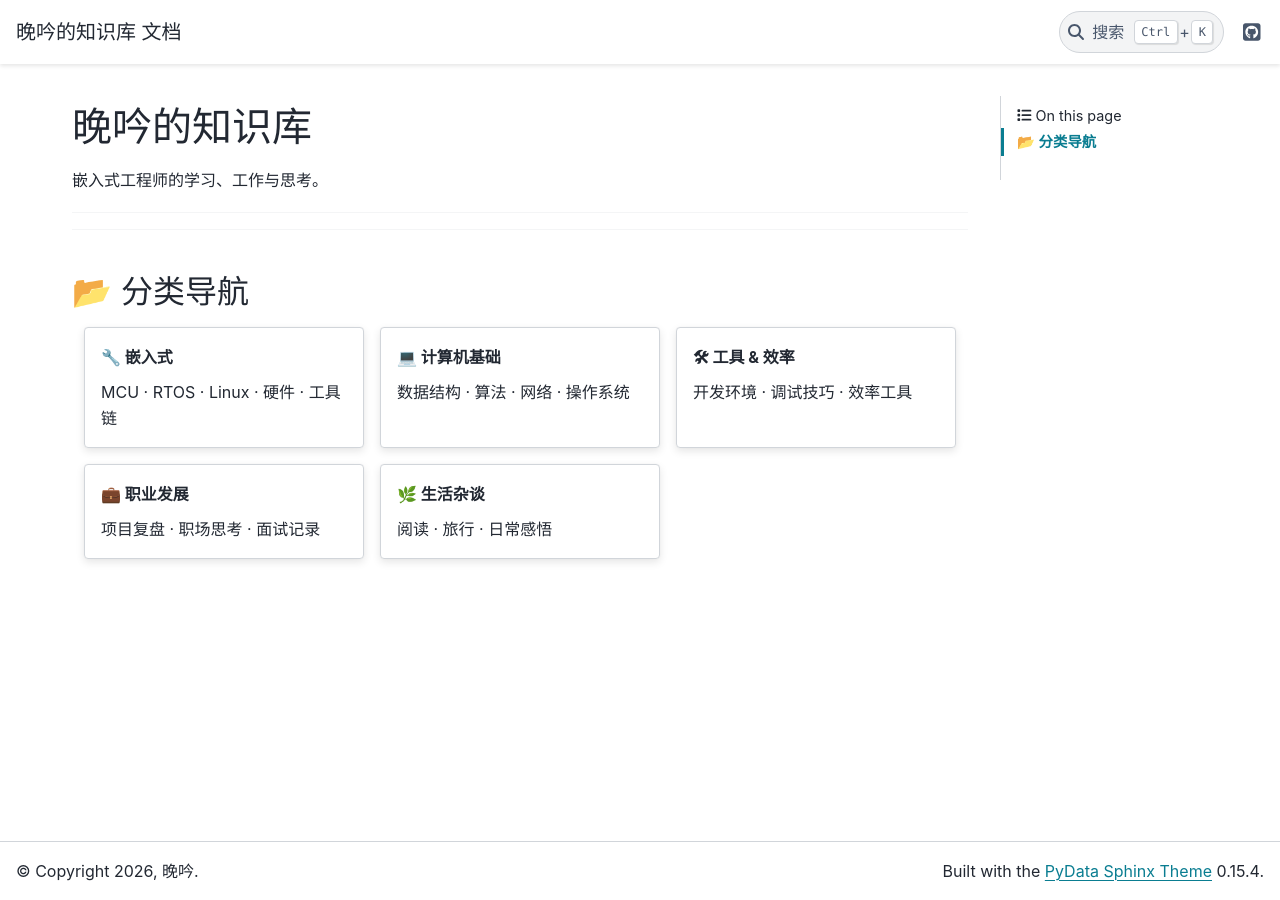
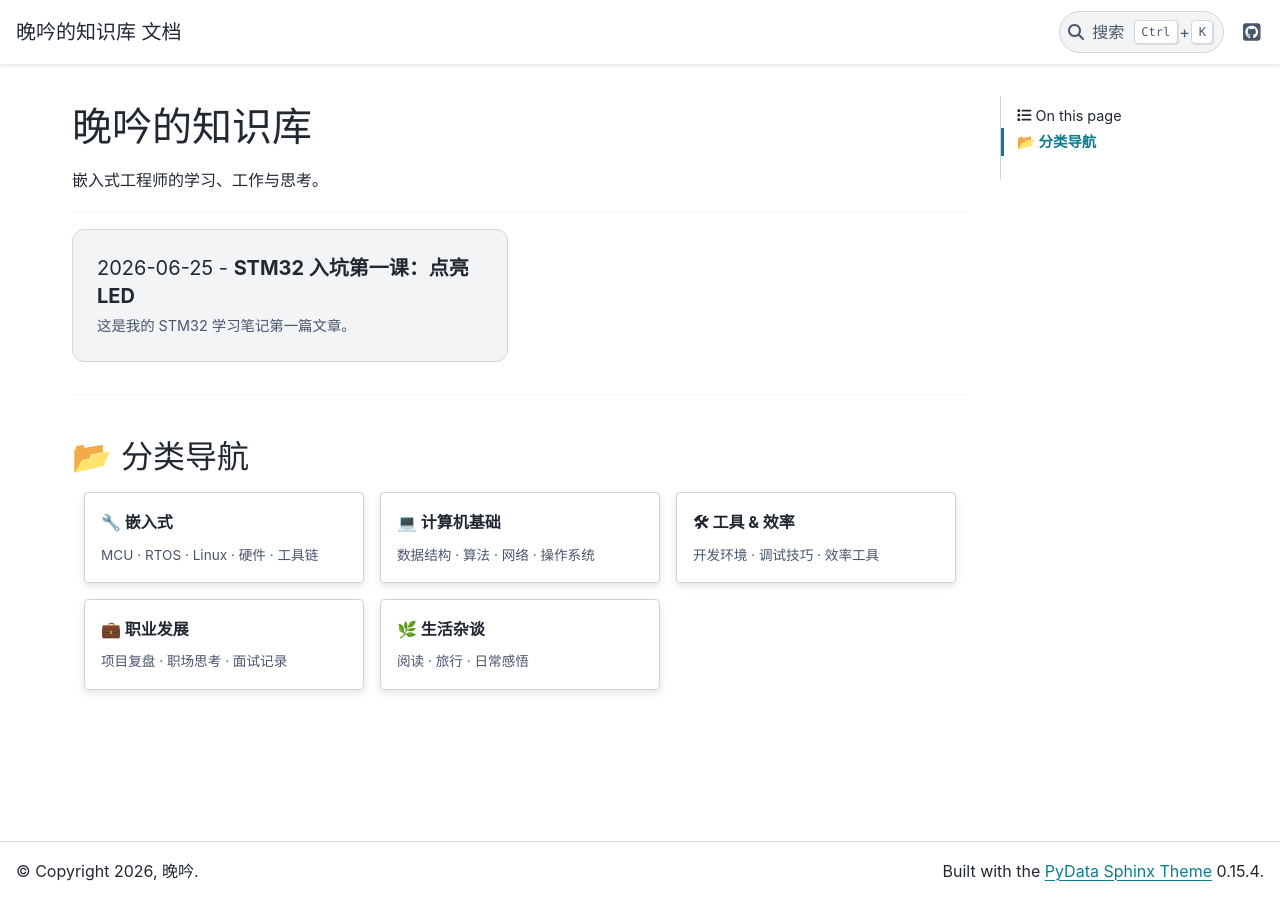
Before and after one commit to Qznkzs/knowledgesystem.github.io, a Sphinx documentation site: the page built from source/index.md, in a window 1280 px wide. Built offline with Sphinx 7.4.7 and the PyData theme 0.15.4, drawn with Linux system fonts in a browser that asks for light colours.

Commit message:
fix: adapt CSS to ABlog default HTML output, add post directive to sample

````diff
--- a/source/_static/custom.css
+++ b/source/_static/custom.css
@@ -2,16 +2,18 @@
    个人知识库自定义样式
    ================================================================ */
 
-/* -- 博客卡片网格 ------------------------------------------------- */
-.blog-card-grid {
+/* -- 博客卡片网格（ABlog 默认 postlist 容器） ---------------------- */
+ul.postlist {
   display: grid;
   grid-template-columns: repeat(auto-fill, minmax(320px, 1fr));
   gap: 1.5rem;
   margin: 1rem 0 2rem;
+  padding: 0;
+  list-style: none;
 }
 
-/* -- 单张博客卡片 ------------------------------------------------- */
-.blog-card {
+/* -- 单篇博客文章卡片 ---------------------------------------------- */
+li.ablog-post {
   background: var(--pst-color-surface);
   border: 1px solid var(--pst-color-border);
   border-radius: 12px;
@@ -21,52 +23,30 @@
   flex-direction: column;
 }
 
-.blog-card:hover {
+li.ablog-post:hover {
   box-shadow: 0 4px 20px rgba(0, 0, 0, 0.1);
   transform: translateY(-2px);
 }
 
-/* -- 卡片标题 ----------------------------------------------------- */
-.blog-card-title {
-  font-size: 1.2rem;
-  margin: 0 0 0.5rem;
+/* -- 文章标题 ----------------------------------------------------- */
+p.ablog-post-title {
+  font-size: 1.1rem;
   line-height: 1.4;
+  margin-bottom: 0.25rem;
 }
 
-.blog-card-title a {
+p.ablog-post-title a {
   color: var(--pst-color-text-base);
   text-decoration: none;
+  font-weight: 600;
 }
 
-.blog-card-title a:hover {
+p.ablog-post-title a:hover {
   color: var(--pst-color-link);
 }
 
-/* -- 卡片元信息（日期、分类） --------------------------------------- */
-.blog-card-meta {
-  display: flex;
-  gap: 0.75rem;
-  align-items: center;
-  font-size: 0.85rem;
-  color: var(--pst-color-text-muted);
-  margin-bottom: 0.75rem;
-}
-
-.blog-card-date {
-  white-space: nowrap;
-}
-
-.blog-card-category a {
-  background: var(--pst-color-info-bg);
-  color: var(--pst-color-info);
-  padding: 0.1rem 0.5rem;
-  border-radius: 4px;
-  font-size: 0.8rem;
-  text-decoration: none;
-}
-
-/* -- 卡片摘要 ----------------------------------------------------- */
-.blog-card-excerpt {
+/* -- 文章摘要 ----------------------------------------------------- */
+p.ablog-post-excerpt {
   font-size: 0.9rem;
   color: var(--pst-color-text-muted);
   line-height: 1.6;
@@ -74,18 +54,22 @@
   margin-bottom: 0.75rem;
 }
 
-/* -- 卡片标签 ----------------------------------------------------- */
-.blog-card-footer {
+/* -- 文章标签 ----------------------------------------------------- */
+ul.ablog-post-tags {
+  display: flex;
+  flex-wrap: wrap;
+  gap: 0.4rem;
+  margin: 0;
+  padding: 0;
+  list-style: none;
   margin-top: auto;
 }
 
-.blog-card-tags {
-  display: flex;
-  flex-wrap: wrap;
-  gap: 0.4rem;
+ul.ablog-post-tags li {
+  padding: 0;
 }
 
-.blog-tag {
+ul.ablog-post-tags li a {
   font-size: 0.78rem;
   color: var(--pst-color-link);
   text-decoration: none;
@@ -93,7 +77,7 @@
   transition: opacity 0.2s;
 }
 
-.blog-tag:hover {
+ul.ablog-post-tags li a:hover {
   opacity: 1;
   text-decoration: underline;
   color: var(--pst-color-link);
@@ -152,14 +136,24 @@
   white-space: nowrap;
 }
 
+/* -- 分类导航卡片文字微调 ------------------------------------------ */
+.sd-card-title {
+  font-size: 1rem;
+}
+
+.sd-card-text {
+  font-size: 0.85rem;
+  color: var(--pst-color-text-muted);
+}
+
 /* -- 深色模式微调 ------------------------------------------------- */
-html[data-theme="dark"] .blog-card:hover {
+html[data-theme="dark"] li.ablog-post:hover {
   box-shadow: 0 4px 20px rgba(0, 0, 0, 0.4);
 }
 
 /* -- 响应式 ------------------------------------------------------ */
 @media (max-width: 768px) {
-  .blog-card-grid {
+  ul.postlist {
     grid-template-columns: 1fr;
     gap: 1rem;
   }
--- /dev/null
+++ b/source/_templates/postlist.html
@@ -0,0 +1,54 @@
+{% extends "page.html" %}
+
+{% block body %}
+<div class="ablog-bloglist">
+
+  {% if ablog %}
+    <div class="blog-card-grid">
+      {% for post in ablog %}
+        <article class="blog-card">
+          <header class="blog-card-header">
+            <h2 class="blog-card-title">
+              <a href="{{ pathto(post.docname) }}{{ anchor(post) }}">{{ post.title }}</a>
+            </h2>
+            <div class="blog-card-meta">
+              {% if post.date %}
+                <time class="blog-card-date" datetime="{{ post.date.isoformat() }}">
+                  {{ post.date.strftime('%Y-%m-%d') }}
+                </time>
+              {% endif %}
+              {% if post.category %}
+                <span class="blog-card-category">
+                  <a href="{{ pathto(blog_path) }}/category/{{ post.category }}.html">
+                    {{ post.category }}
+                  </a>
+                </span>
+              {% endif %}
+            </div>
+          </header>
+
+          {% if post.excerpt %}
+            <div class="blog-card-excerpt">
+              {{ post.excerpt }}
+            </div>
+          {% endif %}
+
+          {% if post.tags %}
+            <footer class="blog-card-footer">
+              <div class="blog-card-tags">
+                {% for tag in post.tags %}
+                  <a href="{{ pathto(blog_path) }}/tag/{{ tag }}.html"
+                     class="blog-tag">#{{ tag }}</a>
+                {% endfor %}
+              </div>
+            </footer>
+          {% endif %}
+        </article>
+      {% endfor %}
+    </div>
+  {% else %}
+    <p>暂无文章。</p>
+  {% endif %}
+
+</div>
+{% endblock %}
--- a/source/embedded/mcu/2026-06-25-hello-stm32.md
+++ b/source/embedded/mcu/2026-06-25-hello-stm32.md
@@ -5,6 +5,9 @@
   - 入门
   - 踩坑
 ---
+
+```{post} 2026-06-25
+```
 
 # STM32 入坑第一课：点亮 LED
 
````
